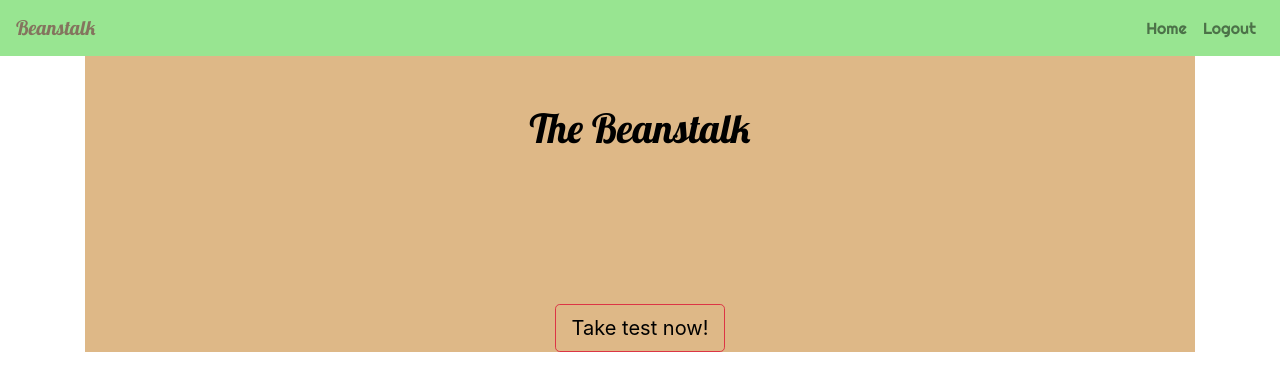
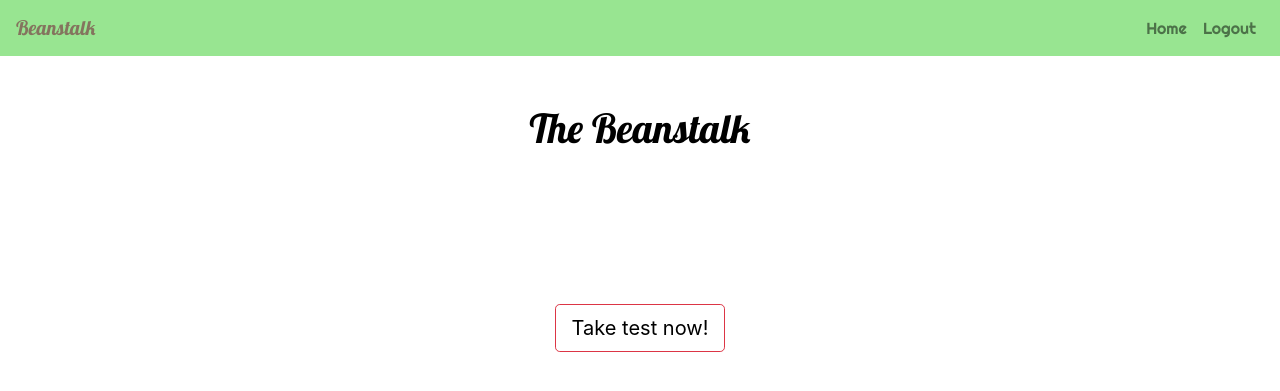
Before and after one commit to DevanshShr1vastava/BEANSTALK-REPOSITORY, a Flask app: page / in a window 1280 px wide. Shown: the top 391 px of the page. Run offline with Flask 2, Linux system fonts and the light colour scheme; a user stored in the database is signed in; data comes from the database, SQL or seed files in the repository; both versions use the stored data as it was after the commit; some libraries are stand-ins or nearby versions.

Commit message:
looks bad

```diff
--- a/Website/templates/home.html
+++ b/Website/templates/home.html
@@ -5,7 +5,7 @@
   * {padding: 0;margin: 0;}
 
 </style>
-<div id="body" style="background-color: burlywood; height: auto; width: 100%;">
+<div id="body" style="">
   <center>
     <br><br>
     <div id="title">
```
Also changed, not shown: analyse.db.
